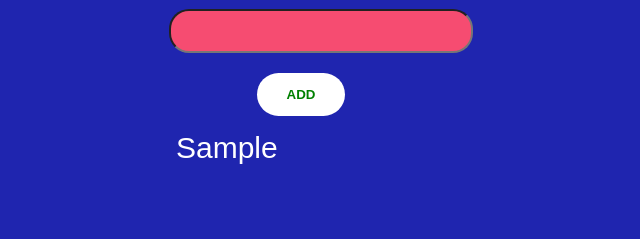
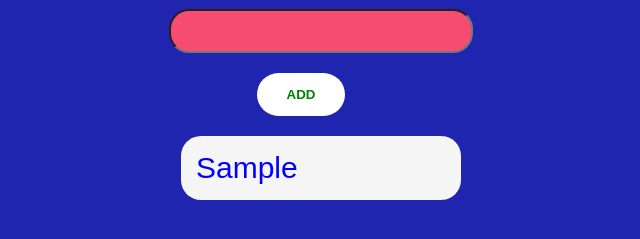
Before and after one commit to FavourtheDeveloper/To-Do-List-App, a plain HTML site: page index.html in a window 1280 px wide. Both pictures are taken after typing "Sample" into the empty fields and a click on the button "ADD". Shown: the part 231-470 px from the top of the page, without its empty margins (319-959 px from the left). Drawn offline with Linux system fonts and the light colour scheme.

Commit message:
Added some CSS Upgrade to the List

```diff
--- a/myApp.js
+++ b/myApp.js
@@ -7,6 +7,8 @@ function addList() {
     } else {
     let todo = inputText.value;
     let newList = document.createElement("li");
+
+
     newList.innerText = todo;
     list.appendChild(newList);
     inputText.value = "";
--- a/style.css
+++ b/style.css
@@ -23,7 +23,10 @@
     text-align: left;
     cursor: pointer;
     font-size: 30px;
-    color: white
+    color: blue;
+    background-color: whitesmoke;
+    margin: 20px;
+    border-radius: 20px;
 }
 
 #list li:hover{
@@ -31,9 +34,6 @@
    font-weight: bolder;
 
 }
-
-
-
 
 h1{
     font-size: 70px;
```
Also changed, not shown: index.html (line endings or trailing spaces).
